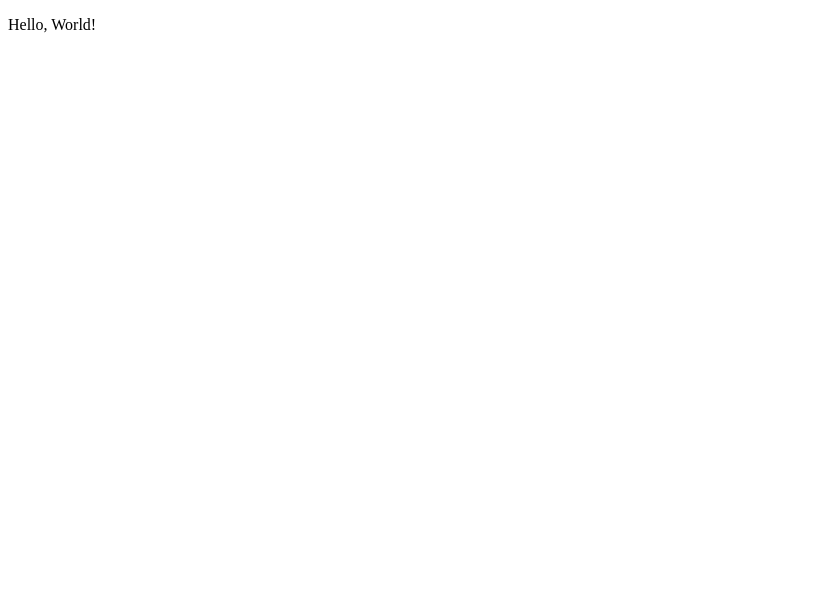
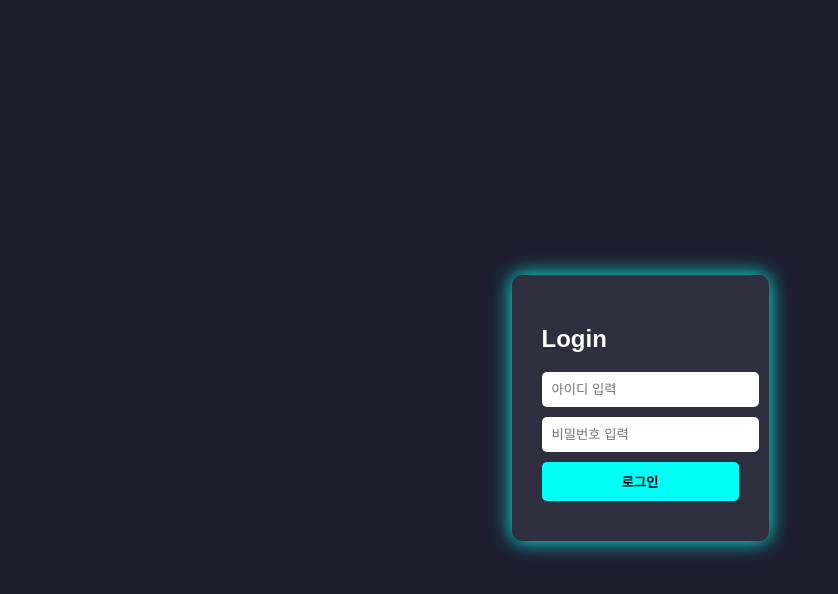
Before and after one commit to mymompretty/RiceCakey.github.io, a plain HTML site: page index.html in a window 1280 px wide. Shown: the whole page, without its empty margins (0-838 px from the left). Drawn offline with Linux system fonts and the light colour scheme.

Commit message:
Update index.html

```diff
--- a/index.html
+++ b/index.html
@@ -1,12 +1,78 @@
 <!DOCTYPE html>
 <html lang="en">
 <head>
-	<meta charset="UTF-8">
-	<meta http-equiv="X-UA-Compatible" content="IE=edge">
-	<meta name="viewport" content="width=device-width, initial-scale=1.0">
-	<title>Portfolio</title>
+  <meta charset="UTF-8">
+  <title>Simple Login</title>
+  <style>
+    body {
+      background: #1e1e2f;
+      color: white;
+      display: flex;
+      justify-content: center;
+      align-items: center;
+      height: 100vh;
+      font-family: sans-serif;
+    }
+
+    .login-box {
+      background: #2e2e3e;
+      padding: 30px;
+      border-radius: 10px;
+      box-shadow: 0 0 20px #00fff7;
+    }
+
+    input {
+      display: block;
+      margin: 10px 0;
+      padding: 10px;
+      width: 100%;
+      border: none;
+      border-radius: 5px;
+    }
+
+    button {
+      padding: 10px;
+      width: 100%;
+      background: #00fff7;
+      border: none;
+      color: #000;
+      font-weight: bold;
+      border-radius: 5px;
+      cursor: pointer;
+    }
+
+    .message {
+      margin-top: 10px;
+    }
+  </style>
 </head>
 <body>
-  <p>Hello, World!</p>
+  <div class="login-box">
+    <h2>Login</h2>
+    <input type="text" id="username" placeholder="아이디 입력">
+    <input type="password" id="password" placeholder="비밀번호 입력">
+    <button onclick="login()">로그인</button>
+    <div class="message" id="message"></div>
+  </div>
+
+  <script>
+    // 가짜 계정 정보
+    const correctUsername = "student";
+    const correctPassword = "math123";
+
+    function login() {
+      const user = document.getElementById("username").value;
+      const pass = document.getElementById("password").value;
+      const message = document.getElementById("message");
+
+      if (user === correctUsername && pass === correctPassword) {
+        message.textContent = "로그인 성공! 환영합니다.";
+        message.style.color = "lightgreen";
+      } else {
+        message.textContent = "아이디 또는 비밀번호가 틀렸습니다.";
+        message.style.color = "red";
+      }
+    }
+  </script>
 </body>
 </html>
```
